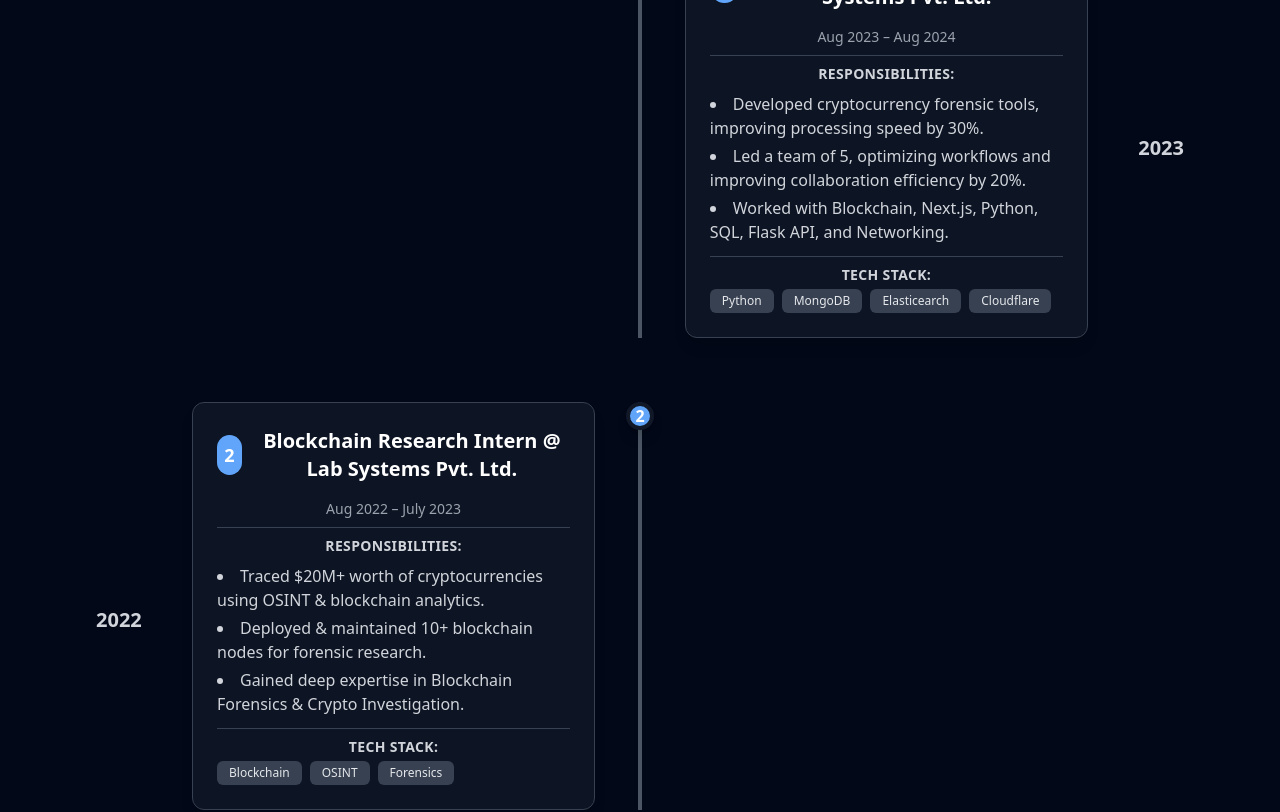
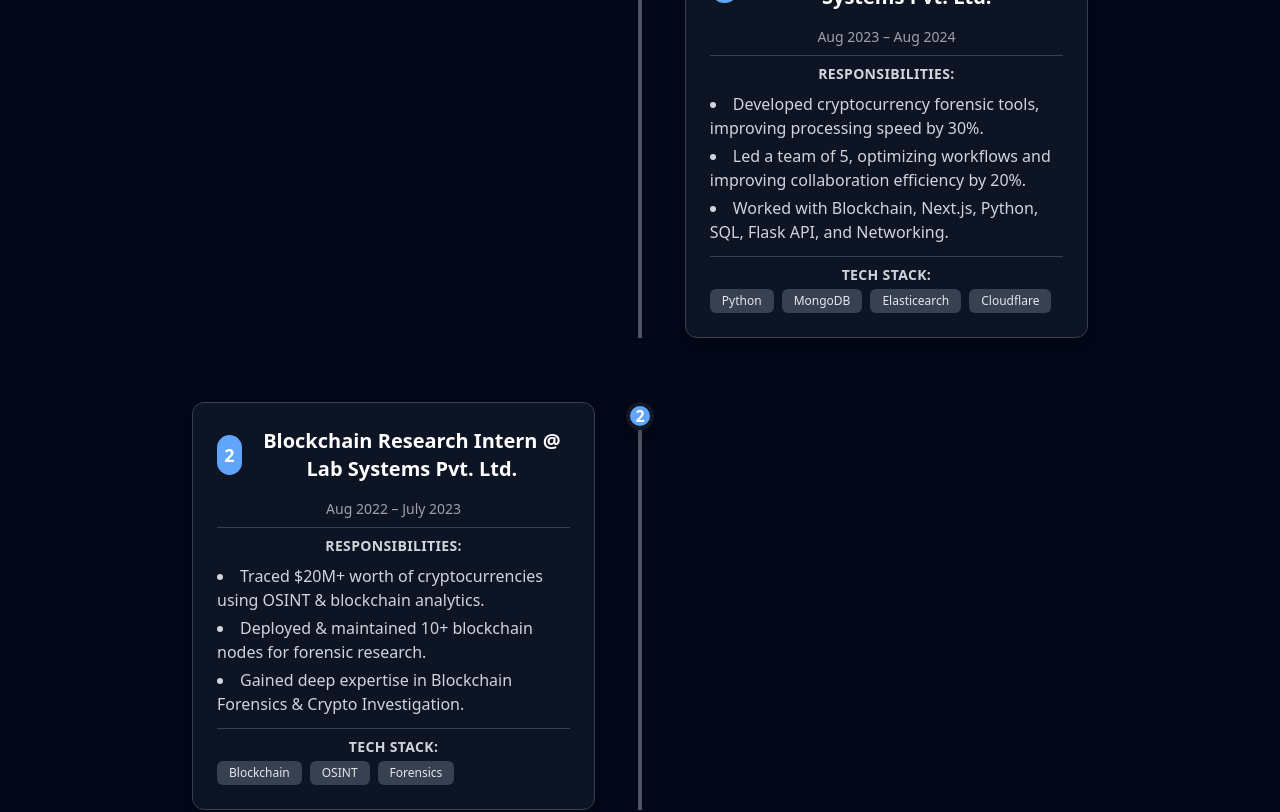
Before and after one commit to JeetDSharma/portfolio, a Next.js app: page / in a window 1280 px wide. Shown: the part 3500-4312 px from the top of the page. Built offline with nearby package versions, Linux system fonts and the light colour scheme.

Commit message:
udpated body

```diff
--- a/components/Body.tsx
+++ b/components/Body.tsx
@@ -154,7 +154,7 @@ const BodySection = () => {
         document.body.removeChild(link);
       };
   return (
-    <section className="max-w-5xl mx-auto px-6 py-20 space-y-16" id="body-section">
+    <section className="max-w-5xl mx-auto px-6 py-20 space-y-16 overflow-hidden" id="body-section">
 
       {/* About Me */}
       <motion.div
@@ -386,7 +386,7 @@ const BodySection = () => {
     <div className="mt-10 flex flex-col relative space-y-16 max-w-4xl mx-auto">
         {experiences.map((exp, index) => {
             // const showYear = index === 0 || exp.year !== experiences[index - 1].year; // Display year only if it's different from the previous one
-            const showYear = true; // Always show year
+            const showYear = false; // Always show year
             const isYearLeft = index % 2 === 1; // Alternate year position
 
             return (
@@ -398,7 +398,7 @@ const BodySection = () => {
                             animate={{ opacity: 1, x: 0 }}
                             transition={{ duration: 0.6 }}
                             className={`absolute top-1/2 -translate-y-1/2 text-xl font-bold text-gray-700 dark:text-gray-300
-                                        ${isYearLeft ? "-left-24" : "-right-24 text-right"}`}
+                                        ${isYearLeft ? "-left-24  md:-left-24" : "-right-24 md:-right-24 text-right"}`}
                         >
                             {exp.year}
                         </motion.div>
```
